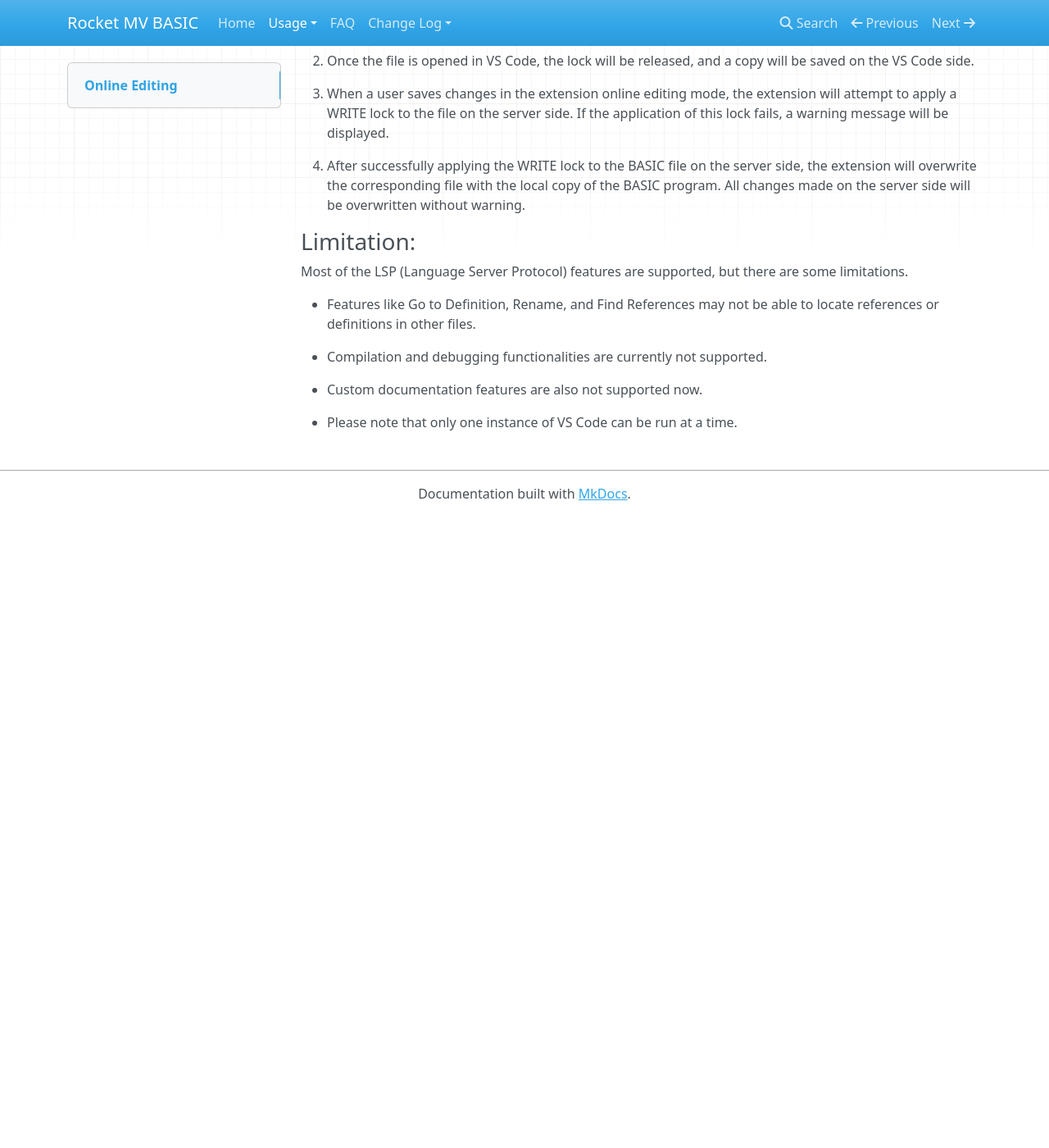
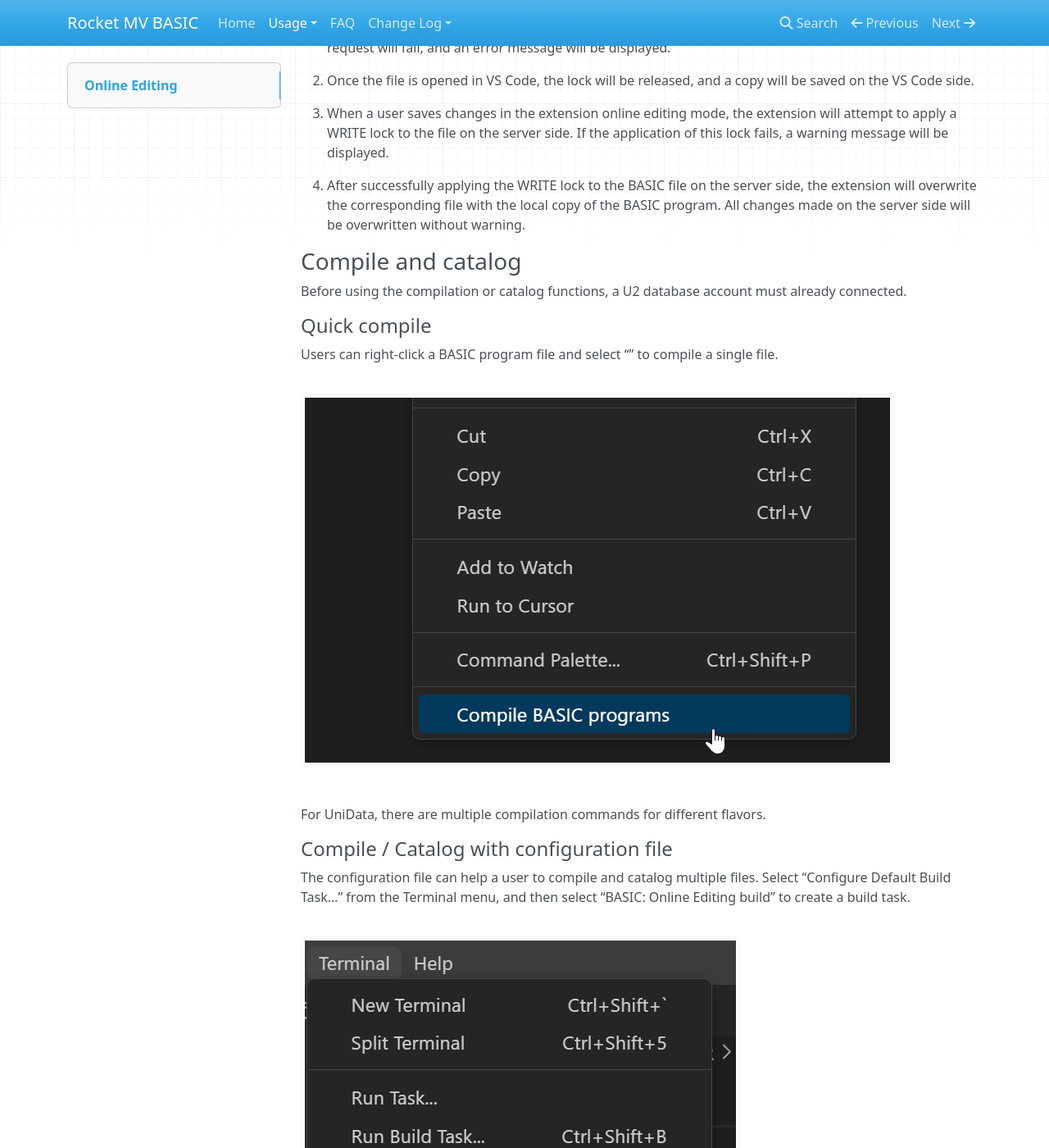
Before and after one commit to RocketSoftware/rocket-mvbasic, an MkDocs documentation site: the page built from docs/usage/OnlineEditing.md, in a window 1280 px wide and 1400 px high, scrolled down 8025 px. Shown: the whole window at 82% size. Built offline with MkDocs 1.6.1, drawn with Linux system fonts in a browser that asks for light colours; nearby versions of some CDN libraries; before the commit the page ends 8655 px from its top, so only the background shows below that; some of the changed text lies outside the part shown.

Commit message:
Update content for online compilation

```diff
--- a/docs/usage/OnlineEditing.md
+++ b/docs/usage/OnlineEditing.md
@@ -46,7 +46,7 @@ By accessing the configuration file, you can perform actions such as adding, edi
 
 ![](../img/online_editing_server_3.png)
 
- - **"datasource"**: Must be either UNIVERSE or UNIDATA. In the online editing feature, you can only choose one data source.
+ - **"datasource"**: Must be either UNIVERSE or UNIDATA. In the online editing feature, you can only choose one data source. If you change the data source, the extension must be restarted for the change to take affect.
 
  - **"address"**: Specify the address of the U2 server.
 
@@ -110,12 +110,34 @@ Here is the synchronization process when editing a BASIC program file:
 
 4. After successfully applying the WRITE lock to the BASIC file on the server side, the extension will overwrite the corresponding file with the local copy of the BASIC program. All changes made on the server side will be overwritten without warning.
 
+### Compile and catalog
+Before using the compilation or catalog functions, a U2 database account must already connected.
+
+#### Quick compile
+Users can right-click a BASIC program file and select “” to compile a single file.
+
+![](../img/online_editing_compile_1.png)
+
+For UniData, there are multiple compilation commands for different flavors.
+
+#### Compile / Catalog with configuration file
+The configuration file can help a user to compile and catalog multiple files.
+Select “Configure Default Build Task…” from the Terminal menu, and then select “BASIC: Online Editing build” to create a build task.
+
+![](../img/online_editing_compile_2.png)
+
+![](../img/online_editing_compile_3.png)
+
+A default task file will be generated. For more information on this file, see the “Compile” documentation.
+
+![](../img/online_editing_compile_4.png)
+
 ### Limitation:
 Most of the LSP (Language Server Protocol) features are supported, but there are some limitations.
 
  - Features like Go to Definition, Rename, and Find References may not be able to locate references or definitions in other files.
 
- - Compilation and debugging functionalities are currently not supported.
+ - Debugging related functions are currently not supported.
 
  - Custom documentation features are also not supported now.
 
```
Also changed, not shown: docs/usage/KnownIssues.md (+14 -2 lines), docs/img/online_editing_compile_1.png (added), docs/img/online_editing_compile_2.png (added), docs/img/online_editing_compile_3.png (added), docs/img/online_editing_compile_4.png (added), 1 other file.
